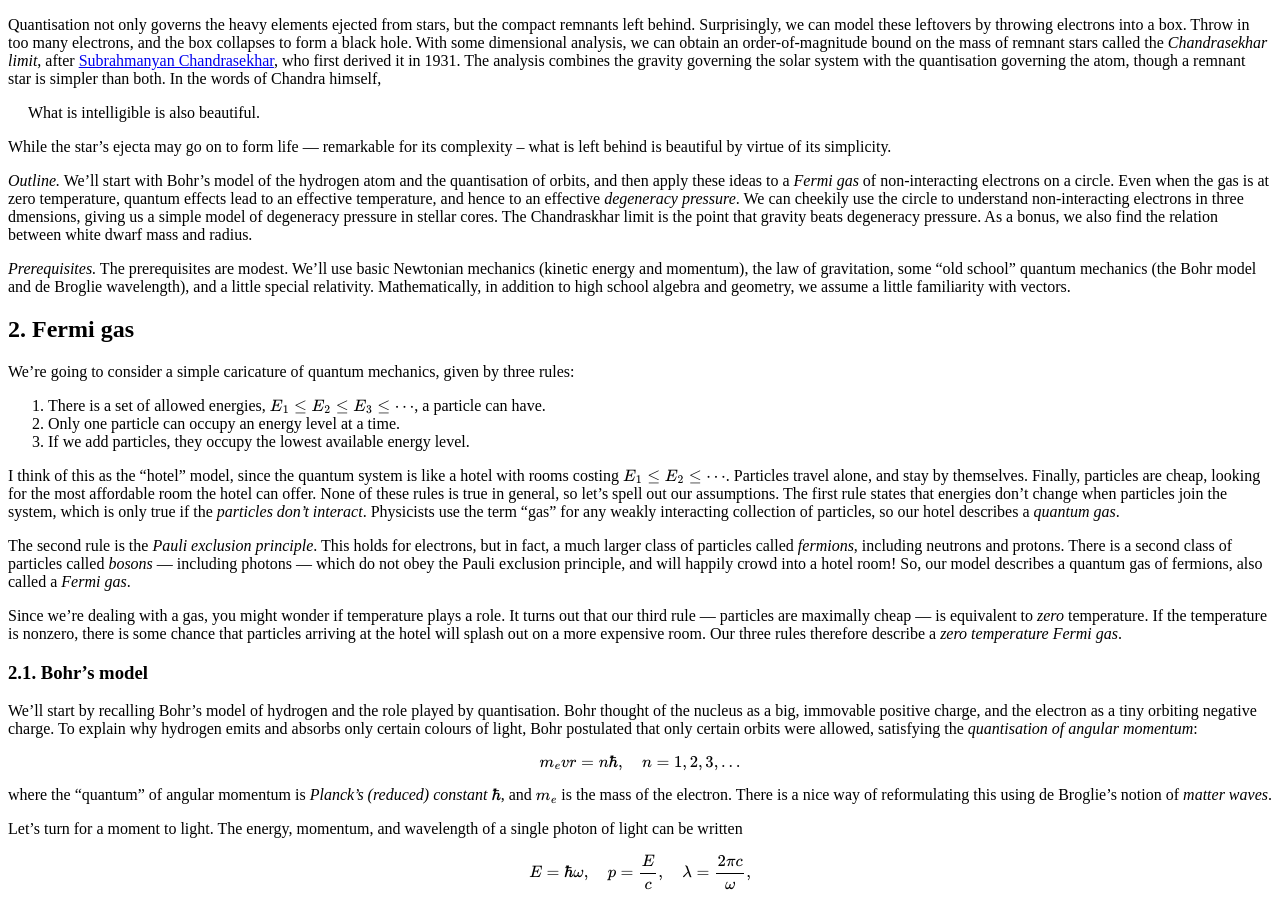
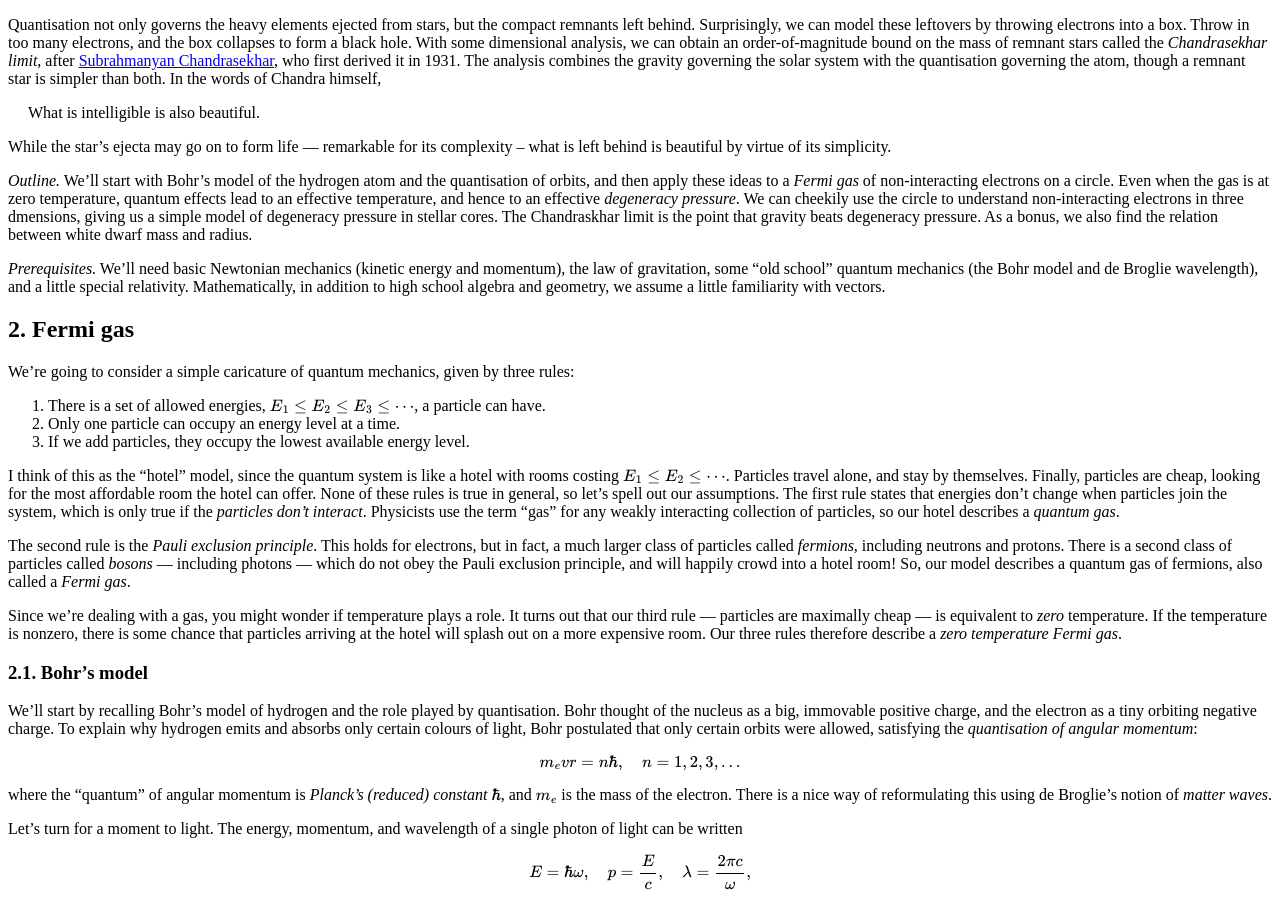
Before and after one commit to hapax/hapax.github.io, a Jekyll site: the page built from assets/chandra.md, in a window 1280 px wide and 900 px high, scrolled down 988 px. Built offline with Jekyll 4.4.1, drawn with Linux system fonts in a browser that asks for light colours; our own code applies the rules of GitHub Pages for plain Markdown files; formulas are drawn with MathJax 3; a script that is not in the unit is left out; some of the changed text lies outside the part shown.

Commit message:
Update chandra.md

```diff
--- a/assets/chandra.md
+++ b/assets/chandra.md
@@ -81,8 +81,7 @@ The Chandraskhar limit is the point that gravity beats degeneracy pressure.
 As a bonus, we also find the relation between white dwarf mass and
 radius.
 
-*Prerequisites.* The prerequisites are modest. We'll use basic
-Newtonian mechanics (kinetic energy and momentum), the law of
+*Prerequisites.* We'll need basic Newtonian mechanics (kinetic energy and momentum), the law of
 gravitation, some "old school" quantum mechanics (the Bohr model and
 de Broglie wavelength), and a little special relativity.
 Mathematically, in addition to high school algebra and geometry, we
@@ -872,7 +871,7 @@ M_\text{TOV} \approx 2.17 \, M_\odot.
 $$
 
 Somewhat luckily, our naive guess gives an accurate order-of-magnitude
-bound on the maximum size of a neutron star.
+bound on the maximum size of a neutron star!
 
 ## 4. Conclusion<a id="sec-4" name="sec-4"></a>
 
```
Also changed, not shown: other parts of assets/chandra.md (+1 -1 lines).
